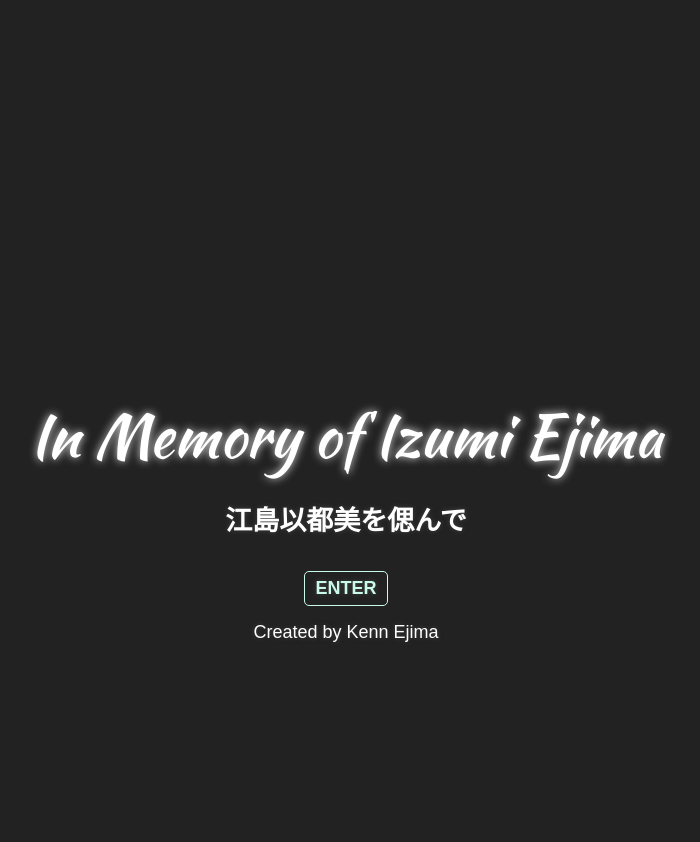
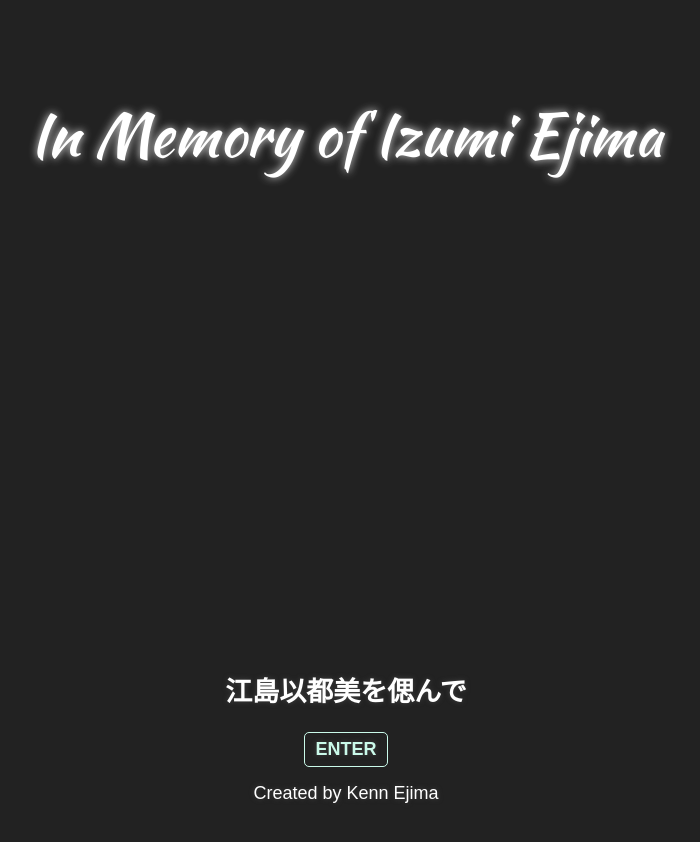
Before and after one commit to izumi-rip/izumi-rip.github.io, a Jekyll site: the page built from index.html, in a window 1280 px wide and 900 px high. Shown: the top 842 px of the window, without its empty margins (294-994 px from the left). Built offline with Jekyll 4.4.1, drawn with Linux system fonts in a browser that asks for light colours; nearby versions of some CDN libraries; some web fonts are replaced.

Commit message:
Tweak layout

```diff
--- a/css/index.scss
+++ b/css/index.scss
@@ -13,10 +13,17 @@ html, body, .container {
   width: 100%;
 }
 
-.content {
-  display: table-cell;
-  vertical-align: middle;
+section {
   text-align: center;
+  width: 100%;
+  &.top {
+    position: fixed;
+    top: 100px;
+  }
+  &.bottom {
+    position: fixed;
+    bottom: 80px;
+  }
 }
 
 /* Elements */
@@ -29,7 +36,7 @@ h1 {
 }
 
 h2 {
-  margin: 30px auto;
+  margin: 20px auto;
 }
 
 h2, p {
--- a/index.html
+++ b/index.html
@@ -5,12 +5,12 @@
   <img src="/images/kiss.jpg" />
 </div>
 <div class="container">
-  <section class="content">
+  <section class="top">
     <h1>In Memory of Izumi Ejima</h1>
+  </section>
+  <section class="bottom">
     <h2>江島以都美を偲んで</h2>
-
     <p><a class="button hvr-grow" href="/home/">Enter</a></p>
-
     <p>Created by Kenn Ejima</p>
   </section>
 </div>
```
